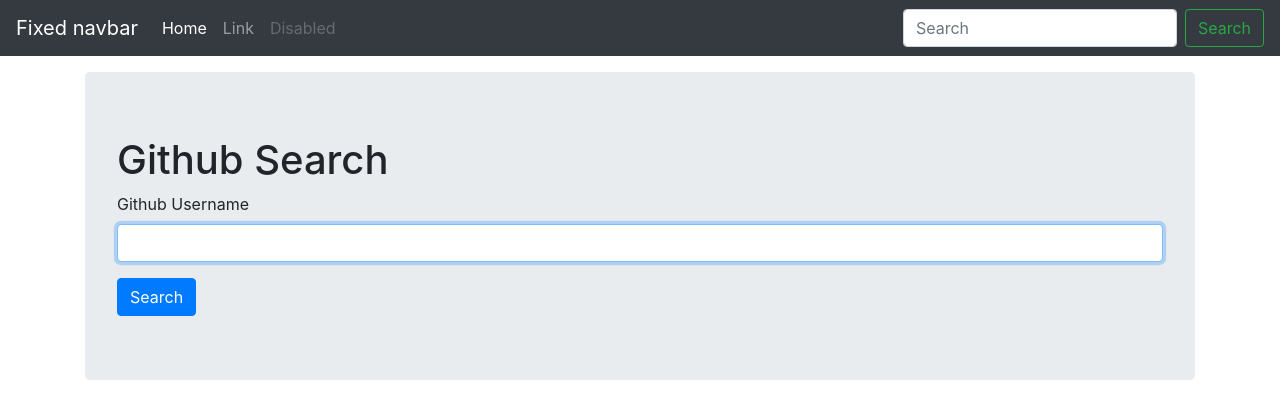
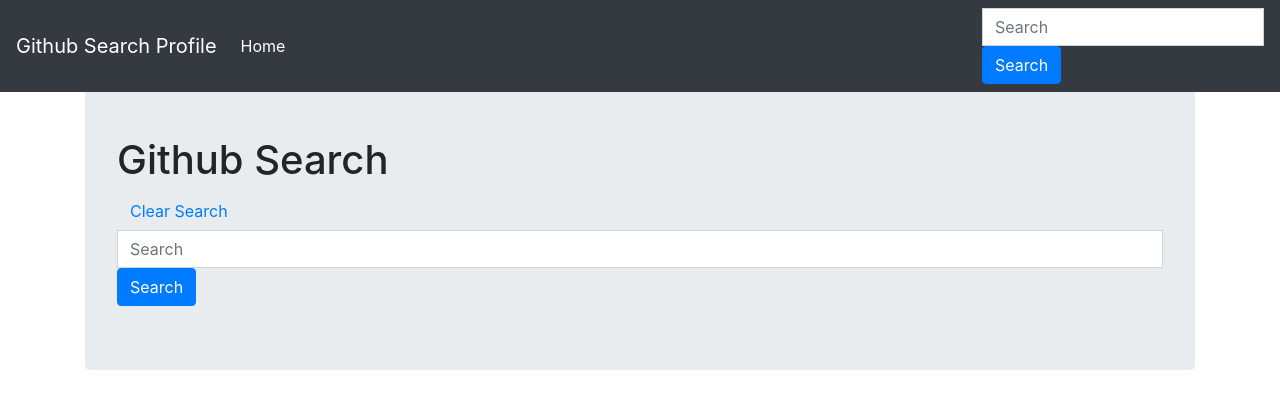
Before and after one commit to Tusharbalar/Github-search-profile, an Angular app: page /search/result in a window 1280 px wide. Shown: the top 418 px of the page. Built offline with nearby package versions, Linux system fonts and the light colour scheme.

Commit message:
Implemented reusable component for search user

```diff
--- a/src/app/app.module.ts
+++ b/src/app/app.module.ts
@@ -9,6 +9,7 @@
 import { ReactiveFormsModule, FormsModule } from '@angular/forms';
 import { HeaderComponent } from './shared-components/header/header.component';
 import { FooterComponent } from './shared-components/footer/footer.component';
+import { SearchTextBoxComponent } from './components/search-text-box/search-text-box.component';
 
 @NgModule({
   declarations: [
@@ -16,7 +17,8 @@
     SearchComponent,
     SearchResultComponent,
     HeaderComponent,
-    FooterComponent
+    FooterComponent,
+    SearchTextBoxComponent
   ],
   imports: [
     BrowserModule,
--- a/src/app/components/search-result/search-result.component.html
+++ b/src/app/components/search-result/search-result.component.html
@@ -1,24 +1,26 @@
 <div class="panel panel-default">
-  <div class="panel-heading">{{user.name}}</div>
   <div class="panel-body">
     <div class="row">
       <div class="col-md-4">
         <img class="img-circle" width="200" height="200" src="{{user.avatar_url}}">
+        <div>
+          <h3><b>{{user.name}}</b></h3>
+        </div>
       </div>
       <div class="col-md-8">
         <div class="stats">
-          <span class="label label-primary">{{user.public_repos}} Public Repos</span>
-          <span class="label label-success">{{user.public_gists}} Public Gists</span>
-          <span class="label label-info">{{user.followers}} Followers</span>
-          <span class="label label-warning">{{user.following}} Following</span>
+          <span class="badge badge-primary">{{user.public_repos}} Public Repos</span>
+          <span class="badge badge-warning">{{user.public_gists}} Public Gists</span>
+          <span class="badge badge-success">{{user.followers}} Followers</span>
+          <span class="badge badge-info">{{user.following}} Following</span>
         </div>
         <br>
         <ul class="list-group">
           <li class="list-group-item"><strong>Username: </strong>{{user.login}}</li>
-          <li class="list-group-item"><strong>Location: </strong>{{user.location}}</li>
-          <li class="list-group-item"><strong>Email: </strong>{{user.email}}</li>
-          <li class="list-group-item"><strong>Blog: </strong>{{user.blog}}</li>
-          <li class="list-group-item"><strong>Member Since: </strong>{{user.created_at}}</li>
+          <li class="list-group-item" [hidden]="!user.location"><strong>Location: </strong>{{user.location}}</li>
+          <li class="list-group-item" [hidden]="!user.email"><strong>Email: </strong>{{user.email}}</li>
+          <li class="list-group-item" [hidden]="!user.blog"><strong>Blog: </strong>{{user.blog}}</li>
+          <li class="list-group-item"><strong>Member Since: </strong>{{userCreationDate}}</li>
         </ul>
       </div>
     </div>
--- a/src/app/components/search-result/search-result.component.ts
+++ b/src/app/components/search-result/search-result.component.ts
@@ -8,10 +8,13 @@
 export class SearchResultComponent implements OnInit {
 
   @Input() user: any;
+  userCreationDate: any;
 
   constructor() { }
 
   ngOnInit() {
+    console.log(this.user.created_at)
+    this.userCreationDate = new Date(this.user.created_at).toLocaleDateString();
   }
 
 }
--- /dev/null
+++ b/src/app/components/search-text-box/search-text-box.component.html
@@ -0,0 +1,8 @@
+<form [formGroup]="formGroup" (ngSubmit)="onSearch()" novalidate>
+  <button *ngIf="showClearOption" type="button" class="btn btn-link" (click)="clearSearchResult()">Clear Search</button>
+  <input #username class="form-control mr-sm-2" type="text" placeholder="Search" formControlName="username">
+  <button [disabled]="isAPIRunning" class="btn btn-primary my-2 my-sm-0" type="submit" (onClick)="onSearch()">
+    <span *ngIf="!isAPIRunning">Search</span>
+    <span *ngIf="isAPIRunning">Searching..</span>
+  </button>
+</form>
--- /dev/null
+++ b/src/app/components/search-text-box/search-text-box.component.scss
@@ -0,0 +1,19 @@
+.has-search .form-control {
+  padding-left: 2.375rem;
+}
+
+.has-search .form-control-feedback {
+  position: absolute;
+  z-index: 2;
+  display: block;
+  width: 2.375rem;
+  height: 2.375rem;
+  line-height: 2.375rem;
+  text-align: center;
+  pointer-events: none;
+  color: #aaa;
+}
+
+.form-control {
+  border-radius: 0;
+}
--- /dev/null
+++ b/src/app/components/search-text-box/search-text-box.component.ts
@@ -0,0 +1,59 @@
+import { Component, OnInit,ViewChild, ElementRef, AfterViewChecked, Input, Output, EventEmitter, ChangeDetectorRef } from '@angular/core';
+import {FormBuilder, FormGroup, Validators} from '@angular/forms';
+import { GithubSearchService } from 'src/app/services/github-search.service';
+
+@Component({
+  selector: 'github-search-text-box',
+  templateUrl: './search-text-box.component.html',
+  styleUrls: ['./search-text-box.component.scss']
+})
+export class SearchTextBoxComponent implements OnInit, AfterViewChecked {
+
+  @ViewChild("username", { static: true }) input: ElementRef;
+  @Input() showClearOption: boolean = false;
+  @Output() userInfo = new EventEmitter();
+
+  formGroup: FormGroup;
+  isAPIRunning: boolean = false;
+
+  constructor(private fb: FormBuilder,
+              private changeRef: ChangeDetectorRef,
+              private githubSearchService: GithubSearchService) {
+  }
+
+  ngOnInit() {
+    this.initForm();
+  }
+
+  // Initialize the form
+  initForm() {
+    this.formGroup = this.fb.group({
+      username: ['', [Validators.required]]
+    });
+  }
+
+  // Focus in textbox
+  ngAfterViewChecked() {
+    // this.input.nativeElement.focus();
+  }
+
+  onSearch() {
+    console.log("form val", this.formGroup.value);
+
+    if (!this.isAPIRunning && this.formGroup.valid) {
+      this.isAPIRunning = true;
+      this.githubSearchService.getUserInfo(this.formGroup.value.username).subscribe((res: any) => {
+        this.isAPIRunning = false;
+        console.log('Res: ', res);
+        this.githubSearchService.setUserInfo(res);
+        this.changeRef.detectChanges();
+      })
+    }
+  }
+
+  clearSearchResult() {
+    this.formGroup.reset();
+    this.githubSearchService.setUserInfo(null);
+  }
+
+}
--- a/src/app/components/search/search.component.html
+++ b/src/app/components/search/search.component.html
@@ -1,11 +1,6 @@
 <div class="jumbotron">
   <h1>Github Search</h1>
-  <form [formGroup]="formGroup" (ngSubmit)="onSearch()" novalidate>
-    <div class="form-group">
-      <label>Github Username</label>
-      <input #username type="text" class="form-control" formControlName="username">
-    </div>
-    <button type="submit" class="btn btn-primary" (onClick)="onSearch()">Search</button>
-  </form>
+  <github-search-text-box [showClearOption]="true">
+  </github-search-text-box>
   <github-search-result *ngIf="userInfo" [user]="userInfo"></github-search-result>
 </div>
--- a/src/app/components/search/search.component.ts
+++ b/src/app/components/search/search.component.ts
@@ -1,45 +1,33 @@
-import { Component, OnInit, ViewChild, ElementRef, AfterViewChecked } from '@angular/core';
-import {FormBuilder, FormGroup, Validators} from '@angular/forms';
+import { Component, OnInit, OnDestroy } from '@angular/core';
 import { GithubSearchService } from 'src/app/services/github-search.service';
+import { Observable, throwError, Subject, pipe, Subscription } from 'rxjs';
 
 @Component({
   selector: 'github-search',
   templateUrl: './search.component.html',
   styleUrls: ['./search.component.scss']
 })
-export class SearchComponent implements OnInit, AfterViewChecked {
+export class SearchComponent implements OnInit, OnDestroy {
 
-  @ViewChild("username", { static: true }) input: ElementRef;
+  userInfo = null;
+  subscription: Subscription;
 
-  formGroup: FormGroup;
-  userInfo: any;
+  constructor(private githubSerachService: GithubSearchService) {
 
-  constructor(private fb: FormBuilder,
-              private githubSearchService: GithubSearchService) {
+
   }
 
   ngOnInit() {
-    this.initForm();
-  }
-
-  // Initialize the form
-  initForm() {
-    this.formGroup = this.fb.group({
-      username: ['', [Validators.required]]
-    });
-  }
-
-  // Focus in textbox
-  ngAfterViewChecked() {
-    this.input.nativeElement.focus();
-  }
-
-  onSearch() {
-    console.log("form val", this.formGroup.value);
-    this.githubSearchService.getUserInfo(this.formGroup.value.username).subscribe((res) => {
-      console.log('Res: ', res);
-      this.userInfo = res;
+    this.subscription = this.githubSerachService.userInfo.subscribe(userInfo => {
+      this.userInfo = userInfo;
     })
   }
 
+  setUserInfo(userInfo: any) {
+    this.userInfo = userInfo;
+  }
+
+  ngOnDestroy() {
+    this.subscription.unsubscribe();
+  }
 }
--- a/src/app/services/github-search.service.ts
+++ b/src/app/services/github-search.service.ts
@@ -1,7 +1,7 @@
 import { Injectable } from '@angular/core';
 import { environment } from 'src/environments/environment';
 import { HttpClient } from '@angular/common/http';
-import { Observable, throwError } from 'rxjs';
+import { Observable, throwError, Subject } from 'rxjs';
 import { catchError, retry } from 'rxjs/operators';
 
 @Injectable({
@@ -10,10 +10,15 @@
 export class GithubSearchService {
 
   baseURL = environment.baseURL;
+  public userInfo = new Subject<string>();
 
   constructor(private http: HttpClient) { }
 
   getUserInfo(username: string) {
     return this.http.get(`${this.baseURL}/users/${username}`);
   }
+
+  setUserInfo(userInfo: any) {
+    this.userInfo.next(userInfo);
+  }
 }
--- /dev/null
+++ b/src/app/shared-components/header/header.component.html
@@ -0,0 +1,14 @@
+<nav class="navbar navbar-expand-md navbar-dark fixed-top bg-dark">
+  <a class="navbar-brand" [routerLink]="search">Github Search Profile</a>
+  <button class="navbar-toggler" type="button" data-toggle="collapse" data-target="#navbarCollapse" aria-controls="navbarCollapse" aria-expanded="false" aria-label="Toggle navigation">
+    <span class="navbar-toggler-icon"></span>
+  </button>
+  <div class="collapse navbar-collapse" id="navbarCollapse">
+    <ul class="navbar-nav mr-auto">
+      <li class="nav-item active">
+        <a class="nav-link" [routerLink]="search">Home</a>
+      </li>
+    </ul>
+    <github-search-text-box (userInfo)="setUserInfo($event)"></github-search-text-box>
+  </div>
+</nav>
--- a/src/app/shared-components/header/header.component.ts
+++ b/src/app/shared-components/header/header.component.ts
@@ -2,31 +2,7 @@
 
 @Component({
   selector: 'github-header',
-  template: `
-    <nav class="navbar navbar-expand-md navbar-dark fixed-top bg-dark">
-      <a class="navbar-brand" href="#">Fixed navbar</a>
-      <button class="navbar-toggler" type="button" data-toggle="collapse" data-target="#navbarCollapse" aria-controls="navbarCollapse" aria-expanded="false" aria-label="Toggle navigation">
-        <span class="navbar-toggler-icon"></span>
-      </button>
-      <div class="collapse navbar-collapse" id="navbarCollapse">
-        <ul class="navbar-nav mr-auto">
-          <li class="nav-item active">
-            <a class="nav-link" href="#">Home <span class="sr-only">(current)</span></a>
-          </li>
-          <li class="nav-item">
-            <a class="nav-link" href="#">Link</a>
-          </li>
-          <li class="nav-item">
-            <a class="nav-link disabled" href="#" tabindex="-1" aria-disabled="true">Disabled</a>
-          </li>
-        </ul>
-        <form class="form-inline mt-2 mt-md-0">
-          <input class="form-control mr-sm-2" type="text" placeholder="Search" aria-label="Search">
-          <button class="btn btn-outline-success my-2 my-sm-0" type="submit">Search</button>
-        </form>
-      </div>
-    </nav>
-  `,
+  templateUrl: './header.component.html',
   changeDetection: ChangeDetectionStrategy.OnPush
 })
 export class HeaderComponent {
```
